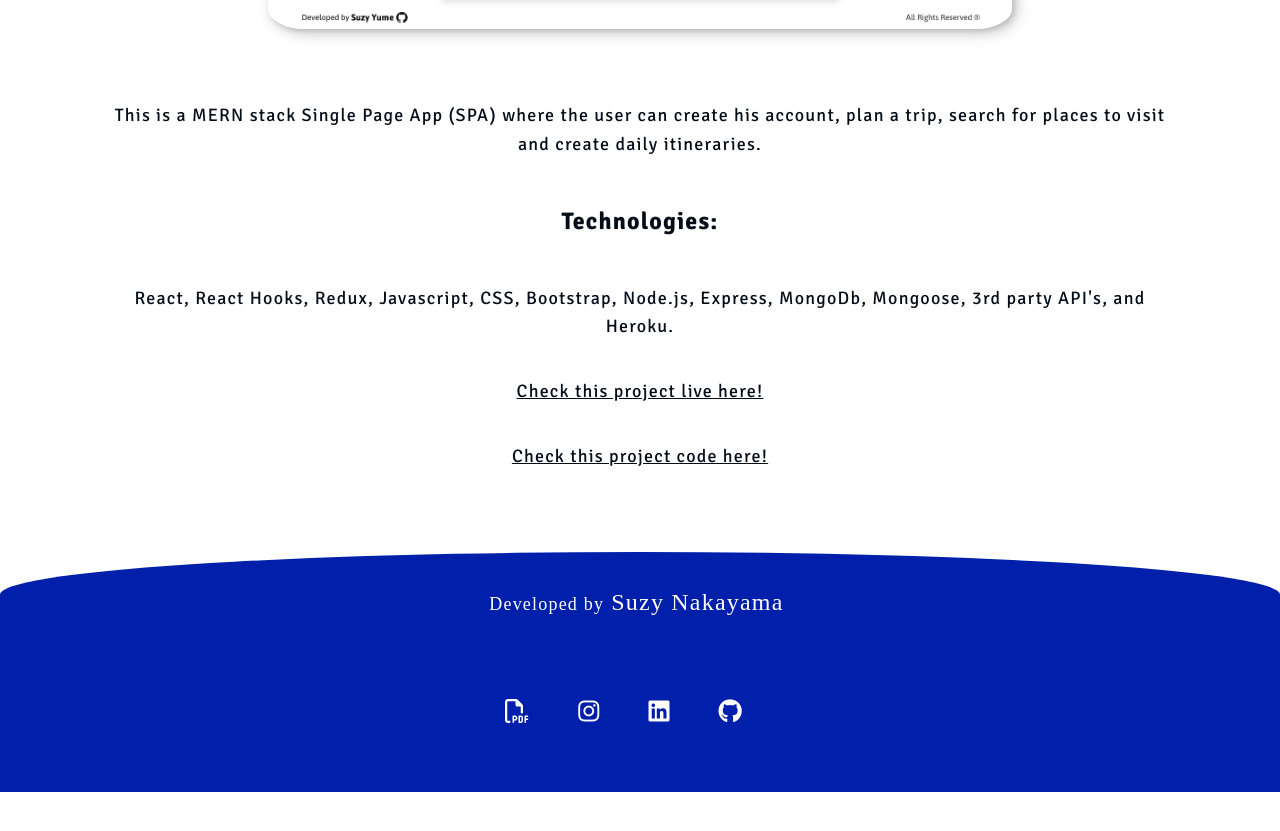
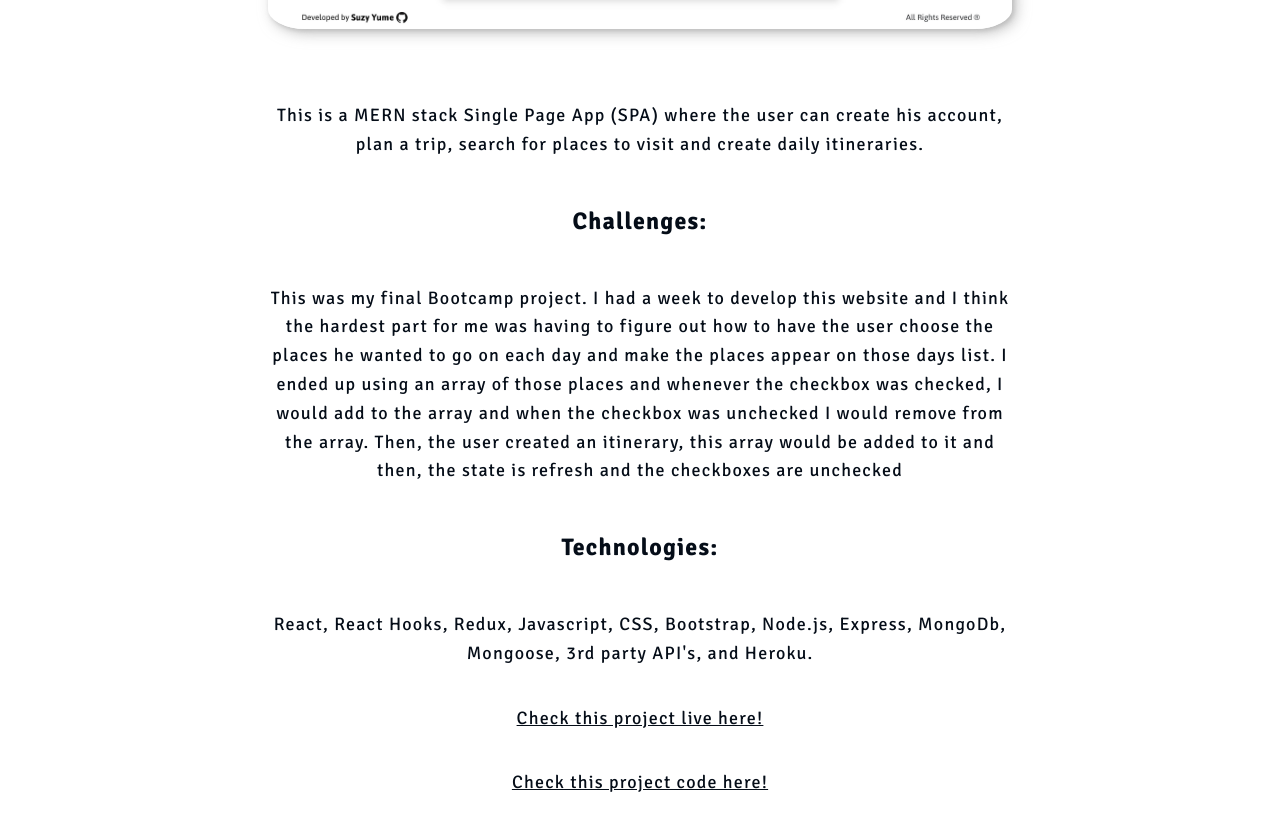
Before and after one commit to suzynakayama/Suzy-Nakayama, a React (Create React App) app: page /1 in a window 1280 px wide. Shown: the part 711-1542 px from the top of the page. Before the commit the page ends 1503 px from the top, so only its background shows below. Built offline with nearby package versions, Linux system fonts and the light colour scheme; a web font is replaced by a local one.

Commit message:
Added project's challenges and fixed contact box

```diff
--- a/src/data/ProjectsData.js
+++ b/src/data/ProjectsData.js
@@ -5,6 +5,7 @@ let projectsData = [
         url: "https://www.npmjs.com/package/myfooter",
         git: "https://github.com/suzynakayama/myfooter-package",
         description: "React Component NPM Package with my footer, to be easier to use on my react projects.",
+        difficulties: "I created this when I participated in MintBean's Hackathon. I couldn't finish on time because I had to learn how to deal with Webpack and Babel, but after the Hackathon was done, I kept reading the docs until I found a solution to my problems. My biggest challenge was making the CSS work on this file when compiling and publishing. I figure out that I needed to install the style-loader and css-loader modules and add them to my webpack config file.",
         technologies: "Tech: CSS, React, Typescript, Webpack, and Babel."
     },
     {
@@ -14,6 +15,7 @@ let projectsData = [
         git: "https://github.com/suzynakayama/the-path",
         description:
             "This is a MERN stack Single Page App (SPA) where the user can create his account, plan a trip, search for places to visit and create daily itineraries.",
+        difficulties: "This was my final Bootcamp project. I had a week to develop this website and I think the hardest part for me was having to figure out how to have the user choose the places he wanted to go on each day and make the places appear on those days list. I ended up using an array of those places and whenever the checkbox was checked, I would add to the array and when the checkbox was unchecked I would remove from the array. Then, the user created an itinerary, this array would be added to it and then, the state is refresh and the checkboxes are unchecked",
         technologies:
             "React, React Hooks, Redux, Javascript, CSS, Bootstrap, Node.js, Express, MongoDb, Mongoose, 3rd party API's, and Heroku."
     },
@@ -24,6 +26,7 @@ let projectsData = [
         git: "https://github.com/suzynakayama/jobbly",
         description:
             "Responsive full-stack CRUD application that helps users to keep track of their job search maintaining a database of applications and contacts, adding interviews on their calendar and staying updated with the latest tech news.",
+        difficulties: "This was my 3rd project on the Bootcamp, it was a group project and I think the hardest part for me was having to do all the frontend by myself, while also helping with the backend. We only had a week to finish and this was a big project with several small details to it, but we prevailed.",
         technologies:
             "HTML/Django Templates, CSS, Themestr, Python, API’s, Django, PostgreSQL, AWS S3, and Heroku."
     },
@@ -34,6 +37,7 @@ let projectsData = [
         git: "https://github.com/suzynakayama/simon",
         description:
             "Static page game. My version of the electronic Simon game but with 8 colors instead of 4. Created with 2 modes: infinite and leveled, where the user can choose how many levels he wants to play. Made responsively to be playable at smartphones.",
+        difficulties: "This was my first project during the Bootcamp and at that time I didn't know how asynchronous JavaScript worked. My biggest challenge with this project was making the computer turn function and figure out how to make the computer know when it's its time to play or wait for the player to play. With the help of my instructor I found out that one way to do it is to use setTimeout within another setTimeout",
         technologies: "HTML, CSS, JavaScript, and GitHub Pages."
     },
     {
@@ -42,7 +46,8 @@ let projectsData = [
         url: "https://myinstagames.herokuapp.com/",
         git: "https://github.com/suzynakayama/instagames",
         description:
-            "Responsive full-stack CRUD games platform, where developers can add their games, comment on other developers’ games, play, and read their code. ",
+            "Responsive full-stack CRUD games platform, where developers can add their games, comment on other developers’ games, play, and read their code.",
+        difficulties: "This was my 2nd Bootcamp project and definitely my favorite. My biggest challenge was to figure out how to implement the live search bar, so as you type it reloads live. I ended up creating a regex of input query and searching the games with that regex.",
         technologies:
             "HTML/EJS, CSS, Materialize, JavaScript, Node.Js, Express, AJAX, API’s, MongoDb, Mongoose, MongoDb Atlas, and Heroku."
     },
@@ -53,6 +58,7 @@ let projectsData = [
         git: "https://github.com/suzynakayama/RockPaperScissorsLizardSpock",
         description:
             "Static page game. Rock Paper Scissors Lizard Spock game from The Big Bang Theory Tv Show. ",
+        difficulties: "I created this game to practice what I have learned in class. It was really fun to create this game and I think the biggest challenge for me was to make the go button to disappear, the count to appear and then the count disappear and the winner appear. I ended up using setTimeout and a few variables that I would check what 'state' should I be showing at the moment",
         technologies: "HTML, CSS, JavaScript, and GitHub Pages."
     },
     {
@@ -62,6 +68,7 @@ let projectsData = [
         git: "https://github.com/suzynakayama/TicTacToe",
         description:
             "Static page game. The old and always loved Tic-Tac-Toe game developed with a modern neon design.",
+        difficulties: "I created this game to practice what I have learned in class. My greatest challenge was learning how to deal with box-shadow in CSS to make it neon like.",
         technologies: "HTML, CSS, JavaScript, and GitHub Pages."
     }
 ];
--- a/src/pages/Contact/Contact.js
+++ b/src/pages/Contact/Contact.js
@@ -82,7 +82,7 @@ function Contact() {
             name="msg"
             id="msg"
             rows="10"
-            cols="100"
+            cols="50"
             value={message.msg}
             onChange={handleChange}
           ></textarea>
--- a/src/pages/OneProject/OneProject.css
+++ b/src/pages/OneProject/OneProject.css
@@ -33,7 +33,8 @@
     font-size: var(--fs-body);
 }
 
-.project__tech--title {
+.project__tech--title,
+.project__challenges--title {
     text-align: center;
     font-size: var(--fs-h3);
 }
@@ -61,9 +62,16 @@
         margin: 4em auto;
     }
 
-    .project__tech--title {
+    .project__tech--title,
+    .project__challenges--title {
         margin-top: 2em;
         margin-bottom: 2em;
+    }
+
+    .project__description,
+    .project__tech {
+        max-width: 70%;
+        margin: 0 auto;
     }
 
     .project__url {
--- a/src/pages/OneProject/OneProject.js
+++ b/src/pages/OneProject/OneProject.js
@@ -56,7 +56,9 @@ function OneProject(props) {
                     src={project.image}
                     alt={project.name}
                 />
-                <p className="project__description">{project.description}</p>
+                <p className="project__description">{ project.description }</p>
+                <h3 className="project__challenges--title">Challenges:</h3>
+                <p className="project__description">{ project.difficulties }</p>
                 <h3 className="project__tech--title">Technologies:</h3>
                 <p className="project__tech">{project.technologies}</p>
                 <a
```
